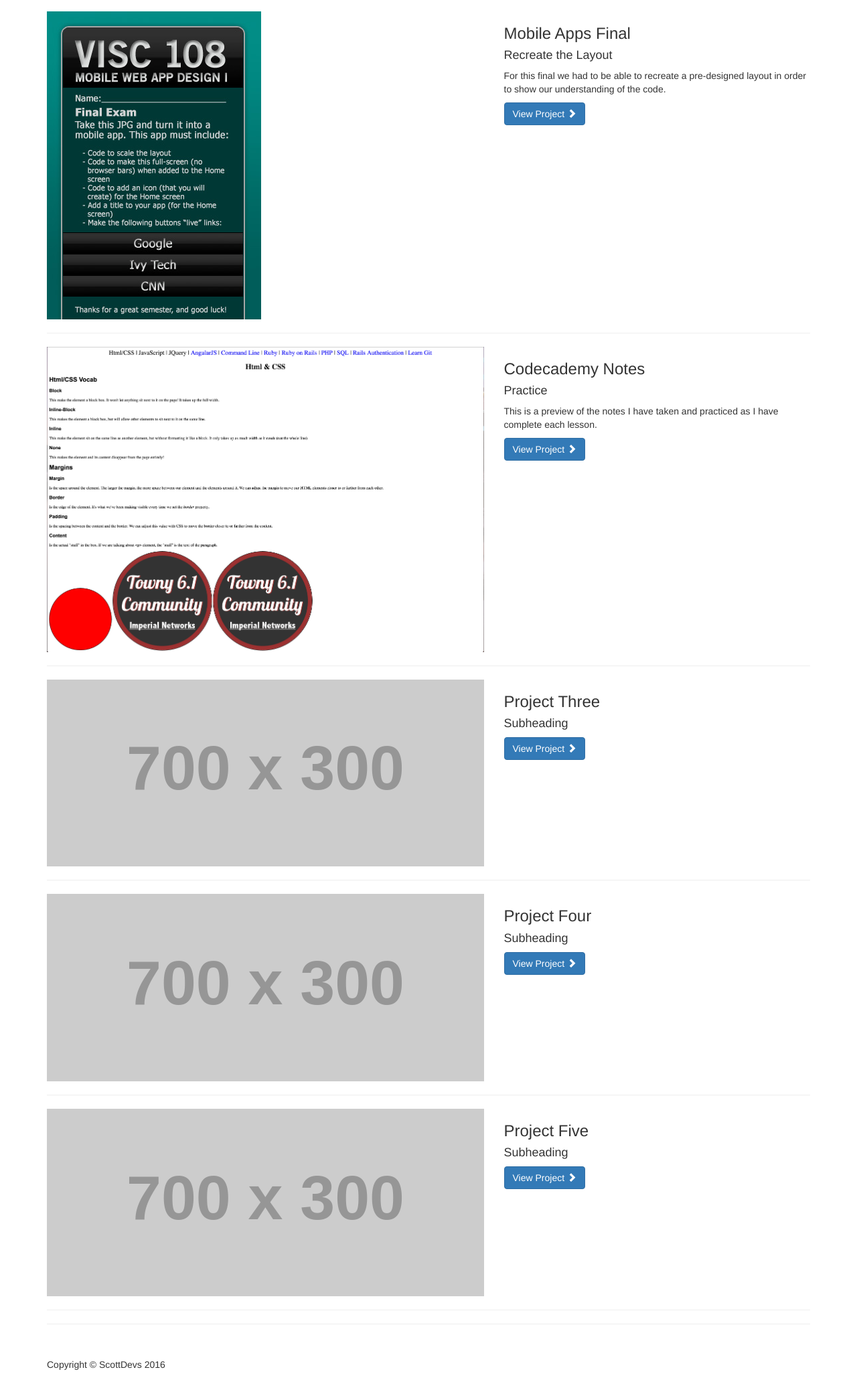
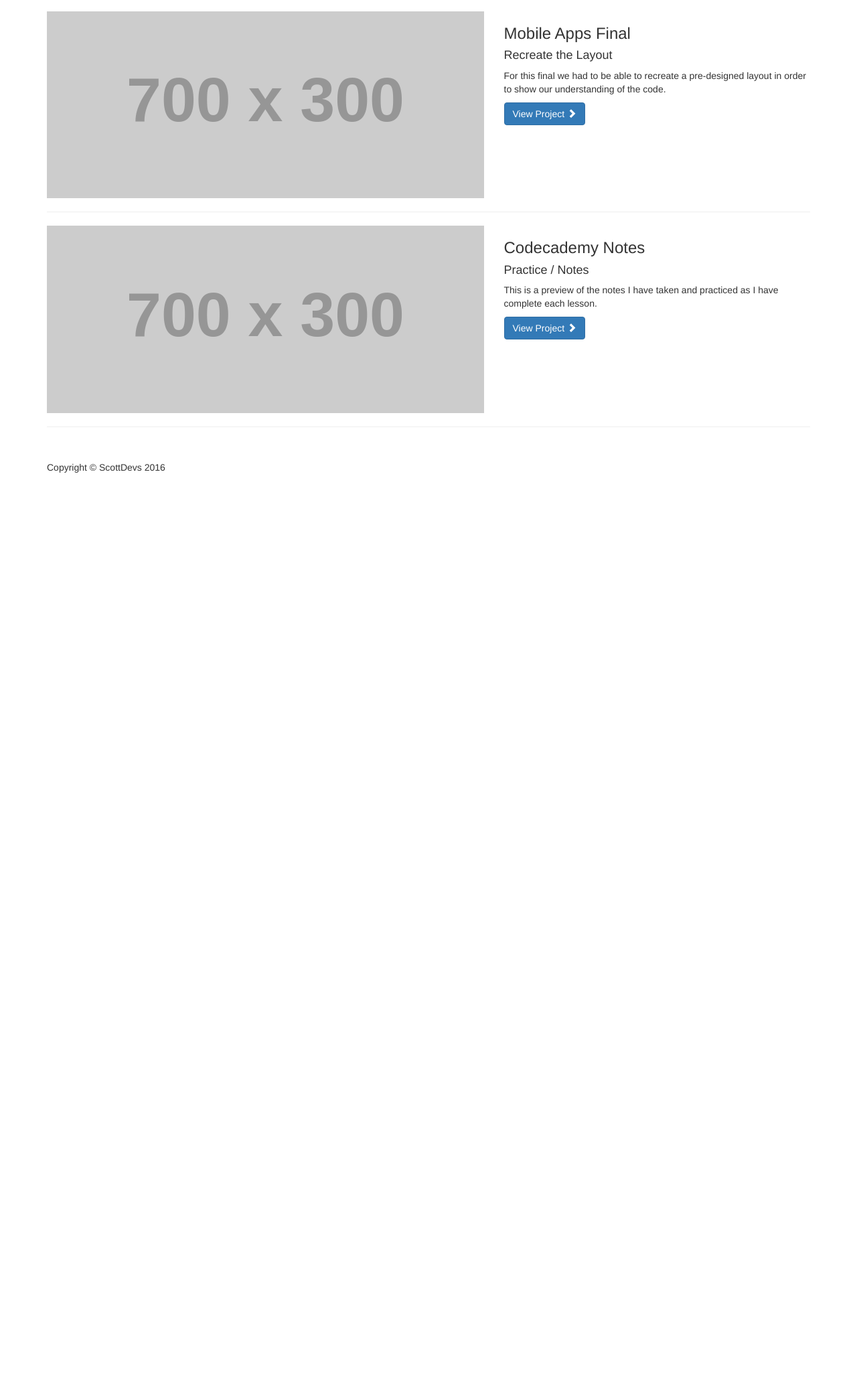
Before and after one commit to ScottDevs/ScottDevs.github.io, a plain HTML site: page views/websites.html in a window 1280 px wide. Shown: the part 163-2248 px from the top of the page at 67% size. After the commit the page ends 931 px from the top, so only its background shows below. Drawn offline with Linux system fonts and the light colour scheme; placeholder pictures from the web are drawn by us.

```diff
--- a/views/websites.html
+++ b/views/websites.html
@@ -77,7 +77,7 @@
         <div class="row">
             <div class="col-md-7">
                 <a href="#">
-                    <img class="img-responsive" src="../images/final_exam_end.jpg" alt="">
+                    <img class="img-responsive" src="http://placehold.it/700x300" alt="">
                 </a>
             </div>
             <div class="col-md-5">
@@ -95,12 +95,12 @@
         <div class="row">
             <div class="col-md-7">
                 <a href="#">
-                    <img class="img-responsive" src="../images/practice.png" alt="">
+                    <img class="img-responsive" src="http://placehold.it/700x300" alt="">
                 </a>
             </div>
             <div class="col-md-5">
                 <h3>Codecademy Notes</h3>
-                <h4>Practice</h4>
+                <h4>Practice / Notes</h4>
                 <p>This is a preview of the notes I have taken and practiced as I have complete each lesson.</p>
                 <a class="btn btn-primary" href="practice.html">View Project <span class="glyphicon glyphicon-chevron-right"></span></a>
             </div>
@@ -110,7 +110,7 @@
         <hr>
 
         <!-- Project Three -->
-        <div class="row">
+        <!-- <div class="row">
             <div class="col-md-7">
                 <a href="#">
                     <img class="img-responsive" src="http://placehold.it/700x300" alt="">
@@ -122,13 +122,13 @@
                 <p></p>
                 <a class="btn btn-primary" href="#">View Project <span class="glyphicon glyphicon-chevron-right"></span></a>
             </div>
-        </div>
+        </div> -->
         <!-- /.row -->
 
-        <hr>
+        <!-- <hr> -->
 
         <!-- Project Four -->
-        <div class="row">
+        <!-- <div class="row">
 
             <div class="col-md-7">
                 <a href="#">
@@ -144,10 +144,10 @@
         </div>
         <!-- /.row -->
 
-        <hr>
+        <!-- <hr> -->
 
         <!-- Project Five -->
-        <div class="row">
+        <!-- <div class="row">
             <div class="col-md-7">
                 <a href="#">
                     <img class="img-responsive" src="http://placehold.it/700x300" alt="">
@@ -159,10 +159,10 @@
                 <p></p>
                 <a class="btn btn-primary" href="#">View Project <span class="glyphicon glyphicon-chevron-right"></span></a>
             </div>
-        </div>
+        </div> -->
         <!-- /.row -->
 
-        <hr>
+        <!-- <hr> -->
 
         <!-- Pagination -->
         <!-- <div class="row text-center">
@@ -194,7 +194,7 @@
         </div> -->
         <!-- /.row -->
 
-        <hr>
+        <!-- <hr> -->
 
         <!-- Footer -->
         <footer>
```
Also changed, not shown: index.html (+2 -2 lines).
